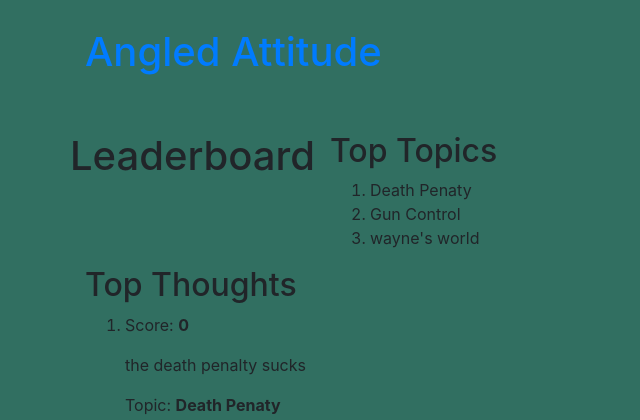
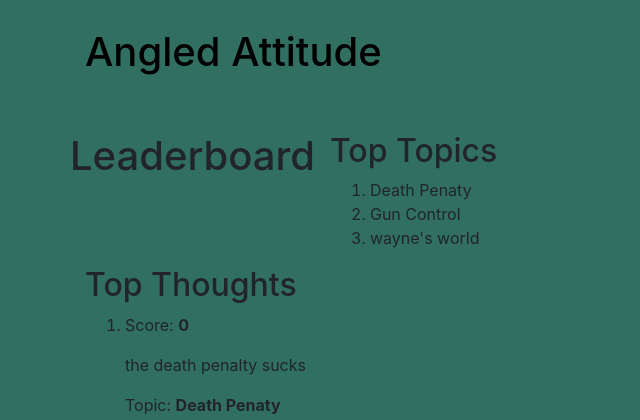
Before and after one commit to Dual-Action-Pump/angularsite, a Django app: page /leaderboards/ in a window 1280 px wide. Shown: the top 420 px of the page, without its empty margins (0-640 px from the left). Run offline with Django 3.2, Linux system fonts and the light colour scheme; data comes from the database, SQL or seed files in the repository; some libraries are stand-ins or nearby versions.

Commit message:
color changes

```diff
--- a/chooseASide/templates/chooseASide/base.html
+++ b/chooseASide/templates/chooseASide/base.html
@@ -22,7 +22,7 @@
 <div class="container">
     <div id="title-bar">
         <div class="row">
-            <div class="col-sm-12"><h1><a href="/">Angled Attitude</a></h1></div>
+            <div class="col-sm-12 effect2"><h1><a href="/">Angled Attitude</a></h1></div>
         </div>
     </div>
     {% block content %}
--- a/static/css/styles.css
+++ b/static/css/styles.css
@@ -19,16 +19,26 @@ body {
 
     max-width: 100%;
 }
+
+
+.effect1 a {
+	color: #307C40;
+}
 /*
-.row {
- -moz-column-width: 18em;
- -webkit-column-width: 18em;
- -moz-column-gap: 1em;
- -webkit-column-gap: 1em;
+.effect1 a::before {
+	content: attr(data-hover);
+	color: #662d91;
+	position: absolute;
 
+	transition: transform 0.3s, opacity 0.3s;
+	-moz-transition: -moz-transform 0.3s, opacity 0.3s;
+	-webkit-transition: -webkit-transform 0.3s, opacity 0.3s;
 }
+.effect1 a:hover::before,
+.effect1 a:focus::before {
+	opacity: 0;
+}*/
 
-.topic{
- display: inline-block;
- width:  100%;
-}*/
+.effect2 a {
+    color:#000000;
+}
```
Also changed, not shown: angledAttitudes/assets/css/styles.css (+21 -10 lines), chooseASide/templates/chooseASide/topic_list.html (+8 -6 lines), 1 other file.
